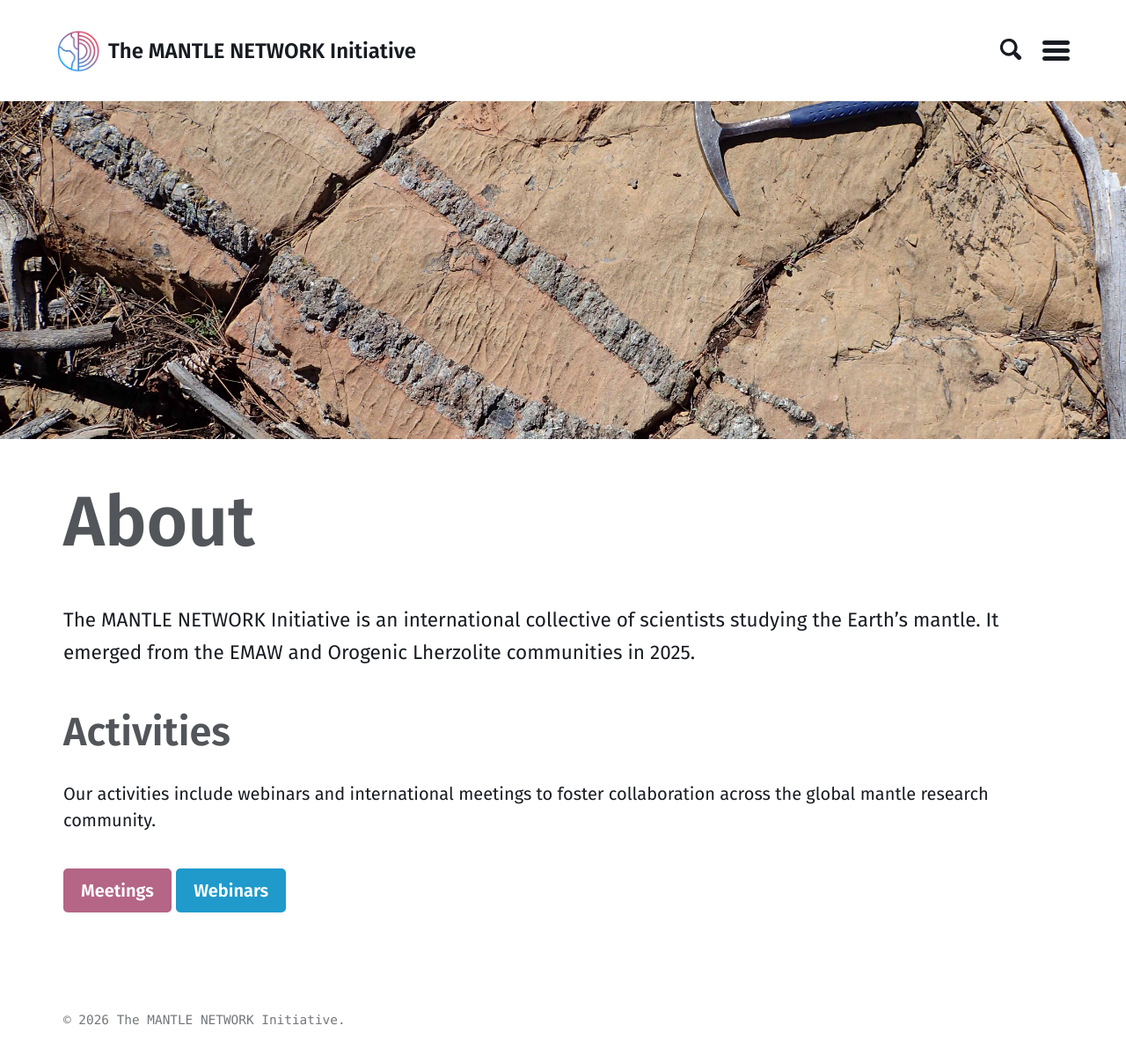
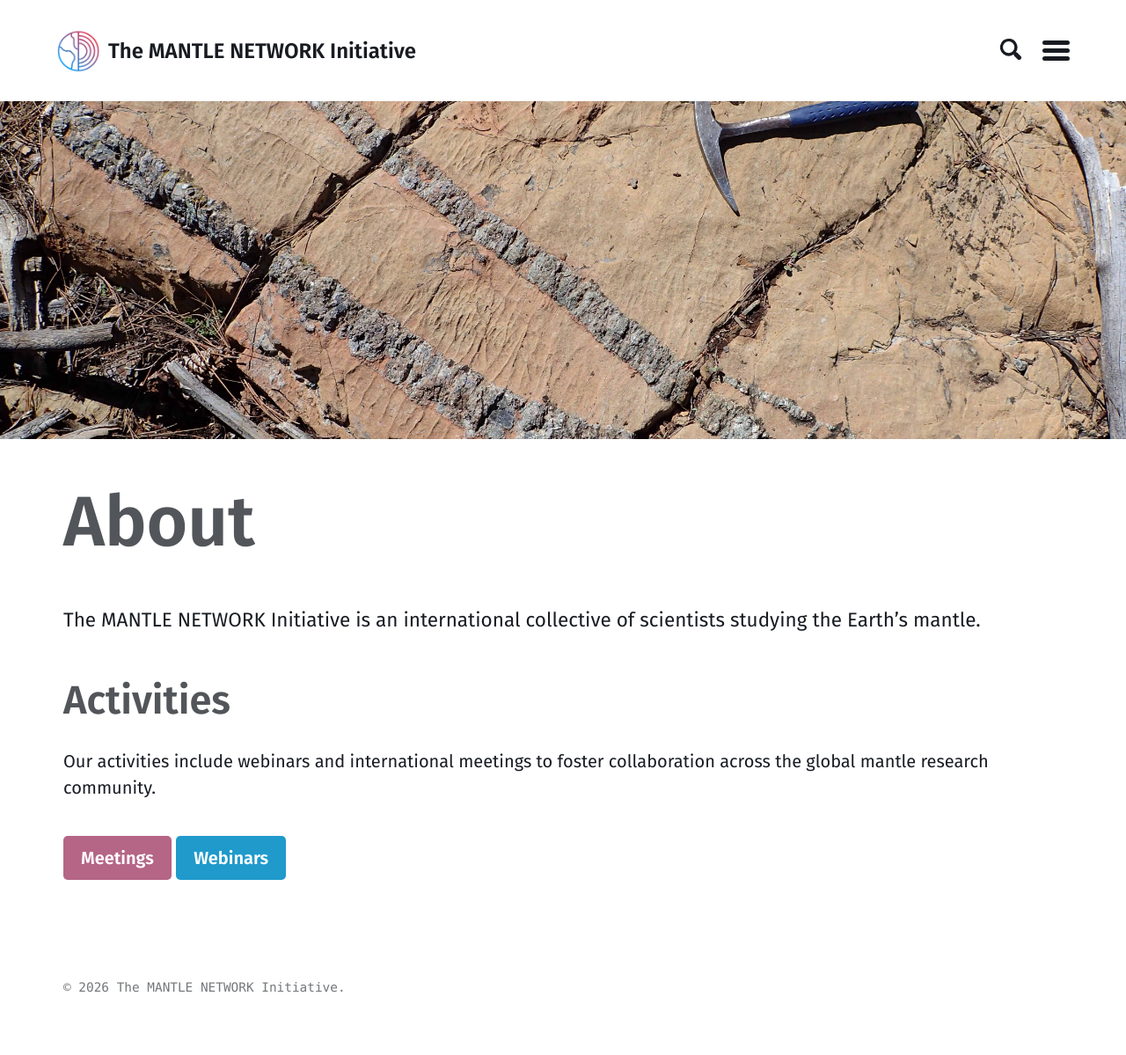
Before and after one commit to themantlenetwork/themantlenetwork.github.io, a Jekyll site: the page built from _pages/about.md, in a window 1280 px wide. Shown: the whole page at 88% size. Built offline with Jekyll 4.4.1, drawn with Linux system fonts in a browser that asks for light colours; some web fonts are replaced; after the commit the page ends 1162 px from its top, so only the background shows below that.

```diff
--- a/_pages/about.md
+++ b/_pages/about.md
@@ -5,7 +5,7 @@ permalink: /about/
 image: /assets/images/trinity_hero.jpg
 ---
 
-The MANTLE NETWORK Initiative is an international collective of scientists studying the Earth’s mantle. It emerged from the EMAW and Orogenic Lherzolite communities in 2025.
+The MANTLE NETWORK Initiative is an international collective of scientists studying the Earth’s mantle.
 
 # Activities
 
```
